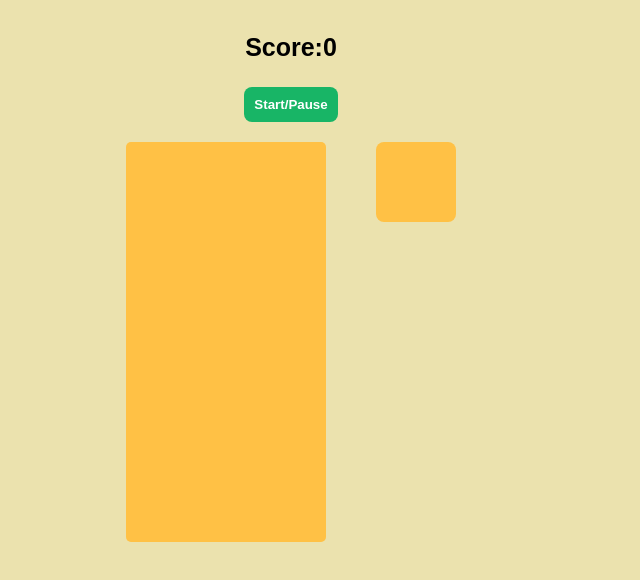
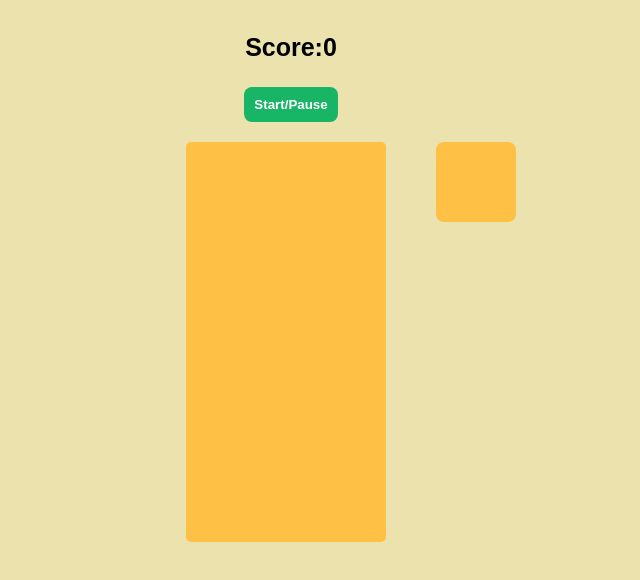
Before and after one commit to btomc/Tetris-exer, a plain HTML site: page index.html in a window 1280 px wide. Shown: the whole page, without its empty margins (349-989 px from the left). Drawn offline with Linux system fonts and the light colour scheme.

Commit message:
Fix position

```diff
--- a/css/style.css
+++ b/css/style.css
@@ -33,6 +33,8 @@ button:hover {
 
 .container {
     display: flex;
+    justify-content: flex-end;
+    width: 450px;
 }
 
 .grid {
```
